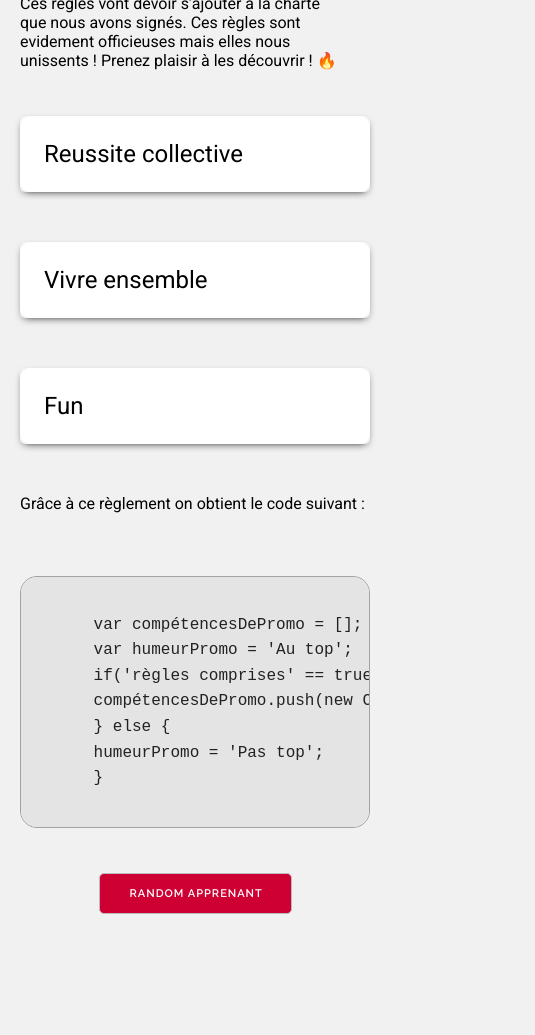
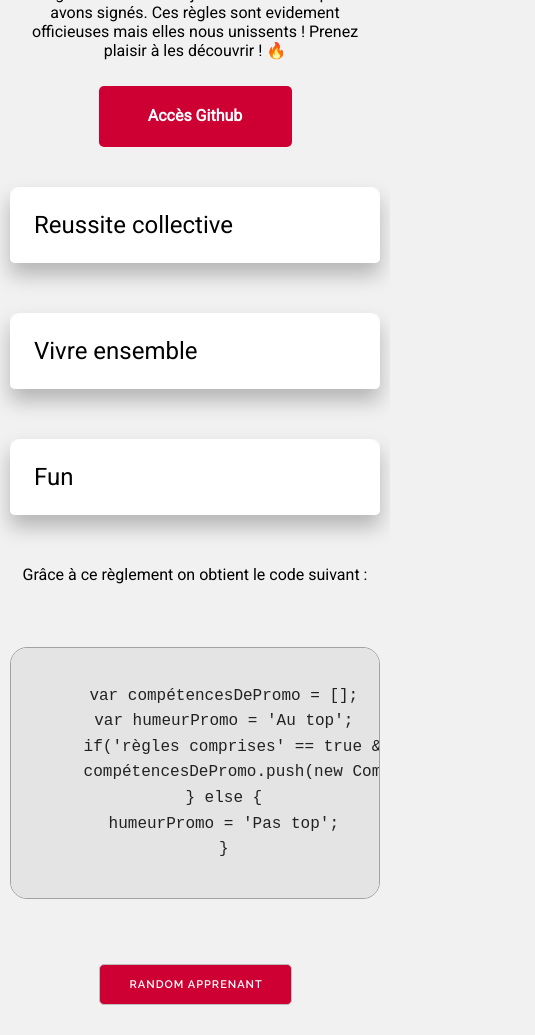
Before and after one commit to maxmaxph/Brief-charte, a plain HTML site: page index.html in a window 390 px wide. Shown: the part 164-1199 px from the top of the page, 535 px wide, since content can reach past the window. Before the commit the page ends 1088 px from the top, so only its background shows below. Drawn offline with Linux system fonts and the light colour scheme.

Commit message:
shadow + button + w3c

```diff
--- a/css/style.css
+++ b/css/style.css
@@ -1,59 +1,52 @@
-/* **************** */
-@import url('https://fonts.googleapis.com/css2?family=Roboto&display=swap');
-
+@import url("https://fonts.googleapis.com/css2?family=Roboto&display=swap");
 
 /* HEADER */
 
-.header{
+.header {
   height: 72px;
   width: auto;
   left: 0px;
   right: 0px;
   background-color: white;
   box-shadow: 0px 4px 10px rgba(0, 0, 0, 0.25);
-    font-family: 'Roboto','sans-serif','arial';
+  font-family: "Roboto", "sans-serif", "arial";
   font-weight: 500;
   font-size: 40px;
   line-height: 46.88px;
-    position:fixed;
-    z-index:999;
+  position: fixed;
+  z-index: 999;
 }
 
-.fixed-header{
+.fixed-header {
   width: 100%;
   position: fixed;
   top: 0;
 }
 
-
-
 /* CONTAINER */
 
-body{
+body {
   background: #f1f1f1;
 }
 
-h1{
-
+h1 {
   width: 322px;
   height: 38px;
   top: 122px;
-    font-family: 'Roboto';
+  font-family: "Roboto";
   font-style: normal;
   font-weight: 400;
   font-size: 32px;
   line-height: 38px;
   color: #000000;
-
 }
 
-p{
-
+p {
   width: auto;
   height: 57px;
   left: 266px;
   top: 183px;
-    font-family: 'Roboto';
+  font-family: "Roboto";
   font-style: normal;
   font-weight: 400;
   font-size: 16px;
@@ -61,48 +54,45 @@ p{
   color: #000000;
 }
 
-
-.github{
-
+.github a {
+  color: white;
+  text-decoration: none;
   float: right;
-    font-family: 'Roboto';
+  margin-right: 20px;
+  font-family: "Roboto";
   font-style: normal;
   font-weight: 700;
   font-size: 16px;
   line-height: 19px;
-    background: #CE0033;
+  background: #ce0033;
   border-radius: 5px;
   width: 193px;
   height: 41px;
   border: none;
-
+  padding-top: 20px;
 }
 
-.github a{
-    color: white;
-    text-decoration: none;
+.github {
+  text-align: center;
+  padding-top: 20px;
 }
 
-.row{
+.row {
   display: grid;
   grid-template-columns: 1fr 1fr;
   margin-bottom: 40px;
-    margin-top:100px;
+  margin-top: 100px;
 }
 
 /* REGLES */
 
-ul{
+ul {
   list-style-image: url("/images/bullet.png");
 }
 
-
-
-
-
 /* ACCORDION */
 
-input{
+input {
   position: absolute;
   opacity: 0;
   z-index: -1;
@@ -112,29 +102,27 @@ input{
   border-radius: 5px;
   overflow: hidden;
   margin-bottom: 50px;
-    box-shadow: 0px 3px 8px -4px #000000;
-
+  box-shadow: 0px 12px 20px rgba(0, 0, 0, 0.25);
 }
 .accordion-label {
   display: flex;
   justify-content: space-between;
   padding: 1em;
-    background-color: #FFFFFF;
+  background-color: #ffffff;
   cursor: pointer;
-    font-family: 'Roboto';
+  font-family: "Roboto";
   font-style: normal;
   font-weight: 400;
   font-size: 24px;
   line-height: 28px;
-    color: #000000;
-    border-radius: 10px;
-    box-shadow: 0px 4x 10px -2px #000000;
+  color: rgb(0, 0, 0);
+  border-radius: 10px 10px 0px 0px;
 }
 
 .accordion-content {
   max-height: 0;
   padding: 0 1em;
-    background: #FFFFFF;;
+  background: #ffffff;
   transition: all 0.35s;
 }
 input:checked ~ .accordion-content {
@@ -142,76 +130,77 @@ input{
   padding: 1em;
 }
 
-
-  code{
+code {
   padding: 1em;
   margin: auto;
   margin-bottom: 20px;
-    background: #E4E4E4;
-    border: 1px solid #A2A2A2;
+  background: #e4e4e4;
+  border: 1px solid #a2a2a2;
   border-radius: 17px;
 }
 
-
 /* RANDOM */
 
-#random button{
-
+#random button {
   width: 193px;
   height: 41px;
   left: 641px;
   top: 1143px;
-    color:white;
-    background: #CE0033;
+  color: white;
+  background: #ce0033;
   border-radius: 5px;
+}
 
-
-}
-#random{
+#random {
   text-align: center;
+  display: flex;
+  justify-content: center;
 }
 
 /*RESPONSIVE */
 
-@media only screen and (max-device-width : 480px){
-    *{
+@media only screen and (max-width: 560px) {
+  * {
     text-align: center;
   }
 
-    .container{
-        font-size: 28px;
+  .container {
+    font-size: 0.7em;
+    padding: 10px;
   }
 
-    h1{
+  h1 {
     font-size: 32px;
     margin: auto;
   }
-    .column{
+  .column {
     display: list-item;
     list-style-type: none;
   }
-    li{
+  li {
     font-size: 16px;
   }
   button {
     margin: 2rem;
   }
 
-    .code{
-        font-size: auto;
+  .code {
     line-height: 18px;
     text-align: left;
   }
 
-    .row{
+  .row {
     display: flow-root;
     grid-template-rows: 1fr 1fr;
     margin-bottom: 40px;
-        margin-top:100px;
+    margin-top: 100px;
+  }
+  .github {
+    display: flex;
+    justify-content: center;
   }
 
-    .github{
-        float: none;
+  .github a {
+    margin-right: 0px;
   }
-
 }
--- a/index.html
+++ b/index.html
@@ -30,7 +30,7 @@
 
   <!-- Liaison du Favicon
   –––––––––––––––––––––––––––––––––––––––––––––––––– -->
-  <link rel="shortcut icon" type="image/png" href="/images/favicon.png" />
+  <link rel="shortcut icon" type="image/png" href="/images/favicon.png">
 </head>
 
 <body>
@@ -52,12 +52,12 @@
           <p>Ces règles vont devoir s’ajouter à la charte que nous avons signés. Ces règles sont evidement officieuses
           mais elles nous unissents ! Prenez plaisir à les découvrir ! 🔥</p>
         </div>
-        <div class="column"> <button class="github"> <a href="https://github.com/" target="_blank"> Accès Github</a></button></div>
+        <div class="column"> <div class="github"><a href="https://github.com/">Accès Github</a></div></div>
 
       </div>
     </section>
 
-    <section id="boxes">
+    <div id="boxes">
       <div class="accordion">
         <input class="accordion-case" type="checkbox" id="tab1">
         <label class="accordion-label" for="tab1">Reussite collective</label>
@@ -87,6 +87,7 @@
             <li>Soyez proactifs : Ne restez pas passifs. Prenez l'initiative d'apporter des idées, de proposer des solutions et de contribuer activement aux projets et aux discussions en classe.</li>
             <li>Partagez équitablement les ressources : Que ce soit les ordinateurs, les manuels ou les autres ressources, assurez-vous de les partager de manière équitable avec vos camarades de classe. Respectez le matériel commun et veillez à ce qu'il soit utilisé correctement.</li>
             <li>Soyez ponctuels : Arrivez à l'heure aux cours et aux réunions. Respecter les horaires montre du respect envers vos enseignants et vos collègues de classe.</li>
+            <li>Pratiquez l'empathie : Essayez de comprendre les points de vue des autres et de vous mettre à leur place. Soyez attentifs aux besoins et aux sentiments des autres membres de la classe.</li>
           </ul>
         </div>
       </div>
@@ -109,9 +110,9 @@
         </div>
 
 
-    </section>
+    </div>
 
-    <section id="algorithme">
+    <div id="algorithme">
       <div class="instructions">
         <p>Grâce à ce règlement on obtient le code suivant :</p>
       </div>
@@ -126,11 +127,11 @@
       }
       </code></pre>
       </div>
-    </section>
+    </div>
 
-    <section id="random">
-      <button id="btn-random"onclick="desactiverBouton()">Random apprenant</button>
-    </section>
+    <div id="random">
+      <button id="btn-random" onclick="desactiverBouton()">Random apprenant</button>
+    </div>
 
   </main>
 
--- a/js/script.js
+++ b/js/script.js
@@ -1,31 +1,45 @@
-const btnRandom = document.getElementById('btn-random');
+const btnRandom = document.getElementById("btn-random");
 
-let myArray = ['Alexandre','Beyram','Fabrice','Guillaume','Jérome', 'Lydie','Loïc.G','Loïc.V','Maxime','Mélina','Nicolas','Quentin','Rémy','Samir','Samra','Thomas'];
+let myArray = [
+  "Alexandre",
+  "Beyram",
+  "Fabrice",
+  "Guillaume",
+  "Jérome",
+  "Lydie",
+  "Loïc.G",
+  "Loïc.V",
+  "Maxime",
+  "Mélina",
+  "Nicolas",
+  "Quentin",
+  "Rémy",
+  "Samir",
+  "Samra",
+  "Thomas",
+];
 
-btnRandom.addEventListener('click', () => {
-  RandArray(myArray)
+btnRandom.addEventListener("click", () => {
+  RandArray(myArray);
 });
 
-function RandArray(array){
-let rand = Math.random()*array.length | 0;
+function RandArray(array) {
+  let rand = (Math.random() * array.length) | 0;
   console.log(Math.floor(array));
   let rValue = array[rand];
   console.log(rValue);
   btnRandom.innerHTML = rValue;
   setTimeout(reinitialiserBouton, 3000);
+}
 
-};
-
-function reinitialiserBouton(){
-  document.getElementById("btn-random").innerHTML= "Random apprenant";
+function reinitialiserBouton() {
+  document.getElementById("btn-random").innerHTML = "Random apprenant";
 }
 
 function desactiverBouton() {
-
-
   btnRandom.disabled = true; // Désactive le bouton
 
-  setTimeout(function() {
+  setTimeout(function () {
     btnRandom.disabled = false; // Réactive le bouton après 3 secondes
   }, 3000); // 3000 millisecondes = 3 secondes
-};
+}
```
Lines whose indentation alone changed are shown as unchanged.
